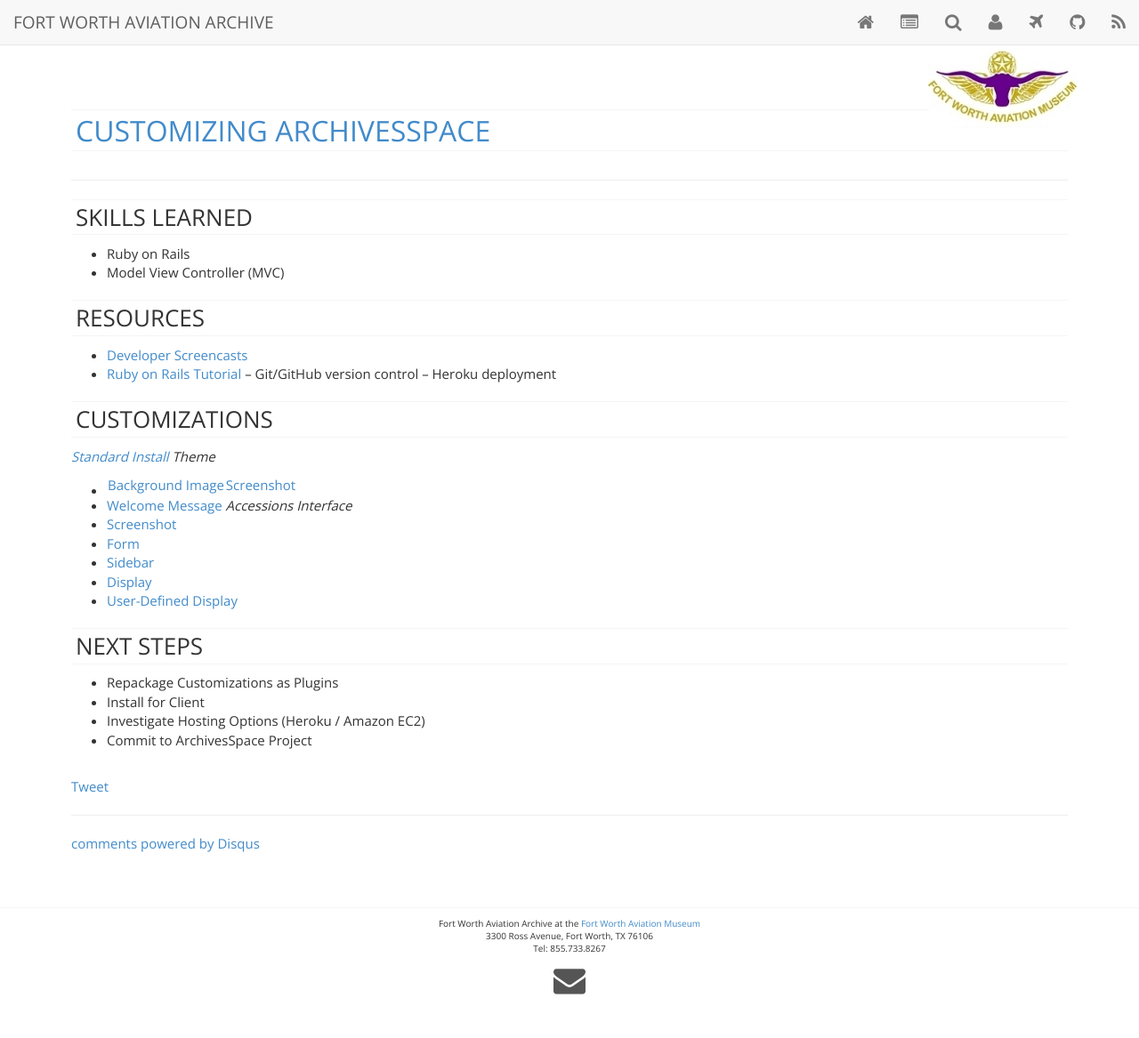
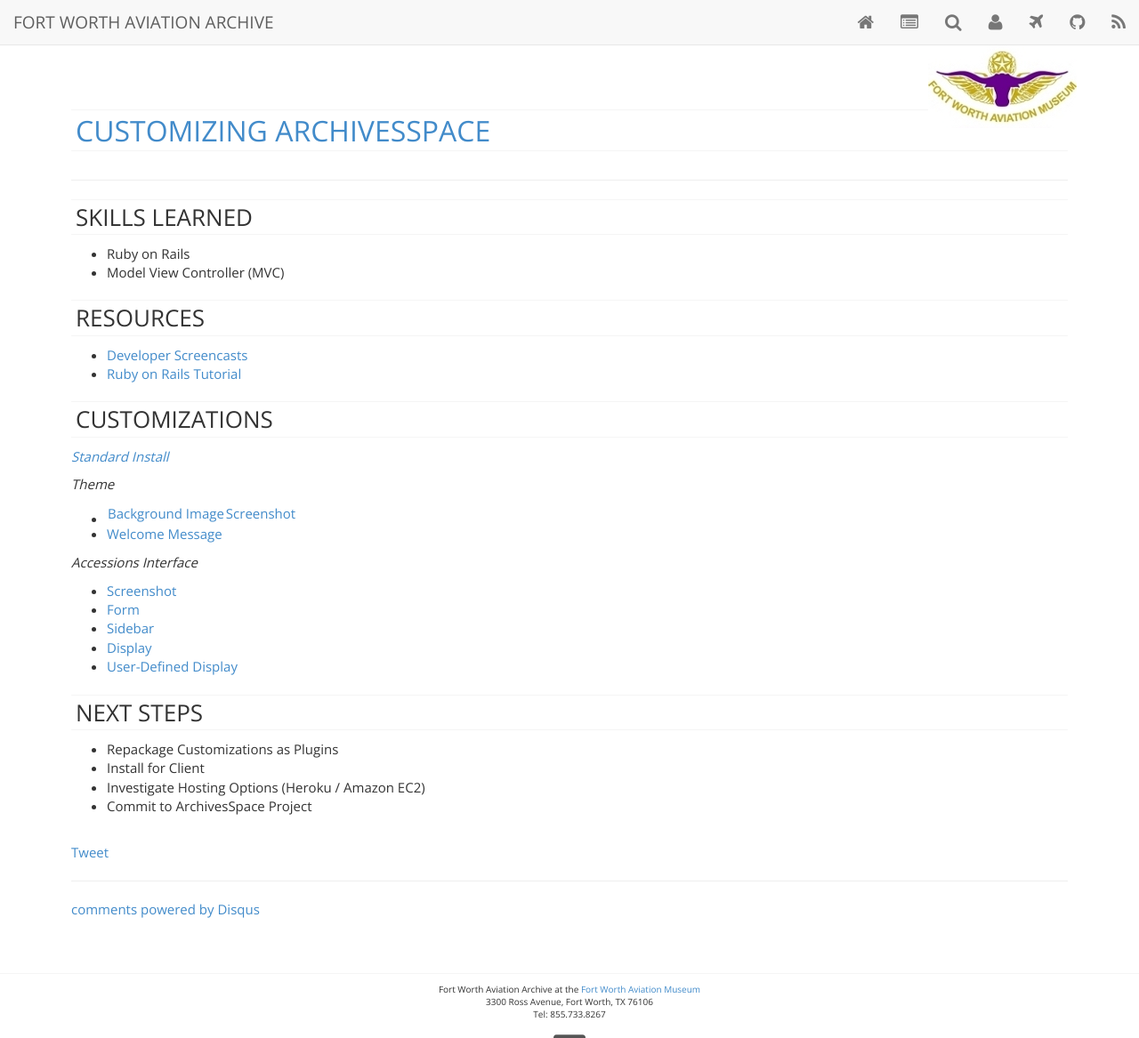
Before and after one commit to vmap/vmap.github.io, a Jekyll site: the page built from _posts/2013-11-24-customizing-archivesspace.md, in a window 1280 px wide and 1346 px high, cut to the strip 0-1167 px from the top of the window. Shown: the whole strip at 89% size. Built offline with Jekyll 4.4.1, drawn with Linux system fonts in a browser that asks for light colours; nearby versions of some CDN libraries; Markdown is read by kramdown in place of the engine named in the settings; comment, search, counter and statistics services are not loaded.

Commit message:
Updated 2013-11-24-customizing-archivesspace.md

```diff
--- a/_posts/2013-11-24-customizing-archivesspace.md
+++ b/_posts/2013-11-24-customizing-archivesspace.md
@@ -13,14 +13,14 @@
 ### Resources
 - [Developer Screencasts](http://www.youtube.com/channel/UCMBmBY_CsxwJy9rJKxQrVoQ/videos)
 - [Ruby on Rails Tutorial](http://ruby.railstutorial.org/)
--- Git/GitHub version control
--- Heroku deployment
 
 ### Customizations
 *[Standard Install](http://alpha.archivesspace.org)*
+
 *Theme*
 - [Background Image](https://github.com/drewhop/archivesspace-1.0.0/blob/master/frontend/app/assets/stylesheets/themes/default/default.less#L4) | [Screenshot](https://www.dropbox.com/s/zp3hfltyfdclxvg/AS_welcome.png)
 - [Welcome Message](https://github.com/drewhop/archivesspace-1.0.0/blob/master/frontend/config/locales/en.yml#L200-202)
+
 *Accessions Interface*
 - [Screenshot](https://www.dropbox.com/s/u34nkicaybkrzj0/AS_newaccession.png)
 - [Form](https://github.com/drewhop/archivesspace-1.0.0/blob/master/frontend/app/views/accessions/_form.html.erb#L18)
```
